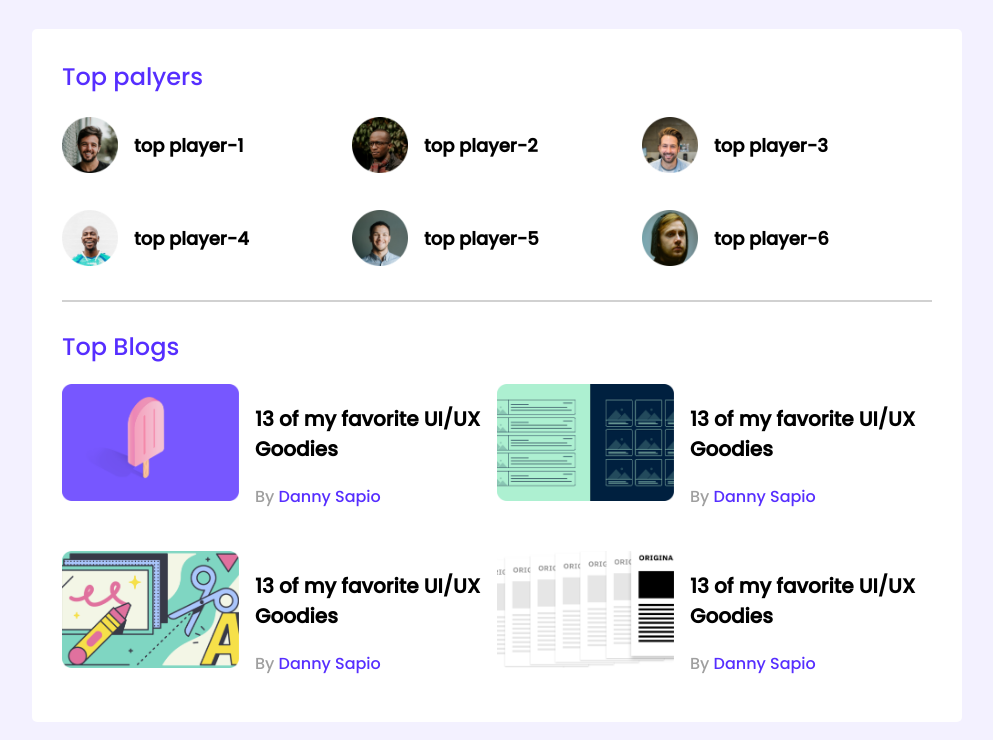
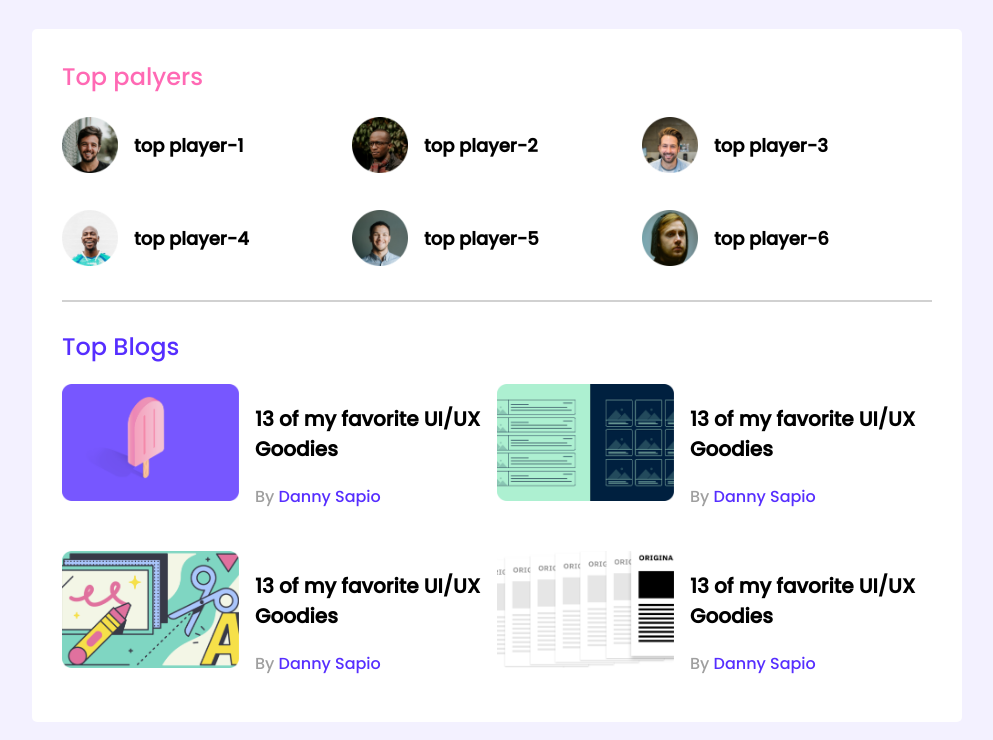
Before and after one commit to saiful-md/leader-board-css3, a plain HTML site: page index.html in a window 1280 px wide. Shown: the top 740 px of the page, without its empty margins (143-1136 px from the left). Drawn offline with Linux system fonts and the light colour scheme.

Commit message:
add js file

```diff
--- /dev/null
+++ b/app.js
@@ -0,0 +1,4 @@
+const sectionText = document.getElementById('section-title');
+sectionText.style.color = 'hotpink';
+
+console.log(sectionText);
--- a/index.html
+++ b/index.html
@@ -23,7 +23,7 @@
         ===================================-->
         <section class="container">
             <div class="top-players">
-                <h2 class= "section-title">Top palyers</h2>
+                <h2 id="section-title" class= "section-title">Top palyers</h2>
                 <div class="players">
                     <div class="player">
                         <img src="images/players/player-1.png" alt="">
@@ -178,6 +178,6 @@
     </main>
 
 
-
+<script src="app.js"></script>
 </body>
 </html>
```
Also changed, not shown: styles/style.css (line endings or trailing spaces).
